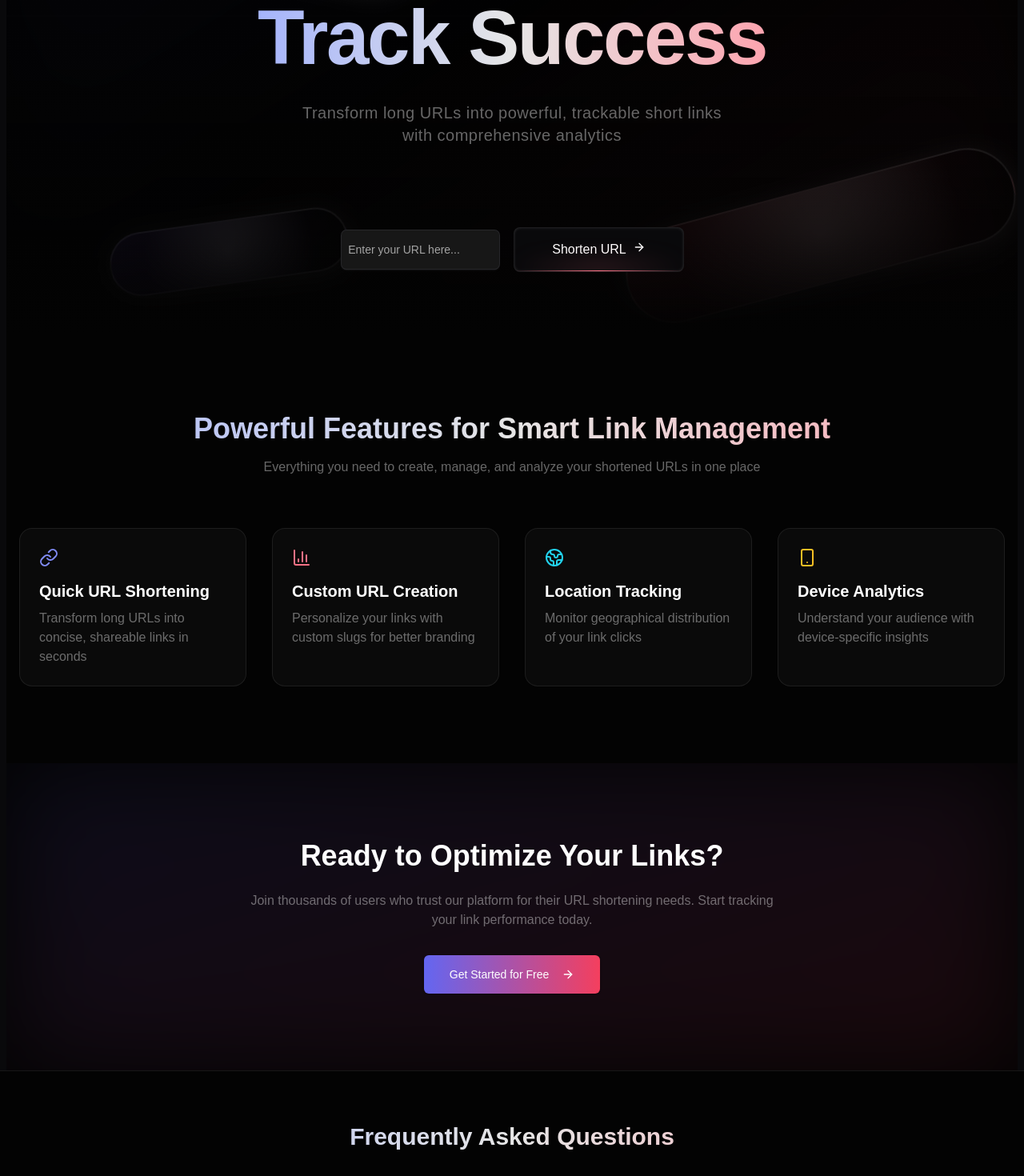
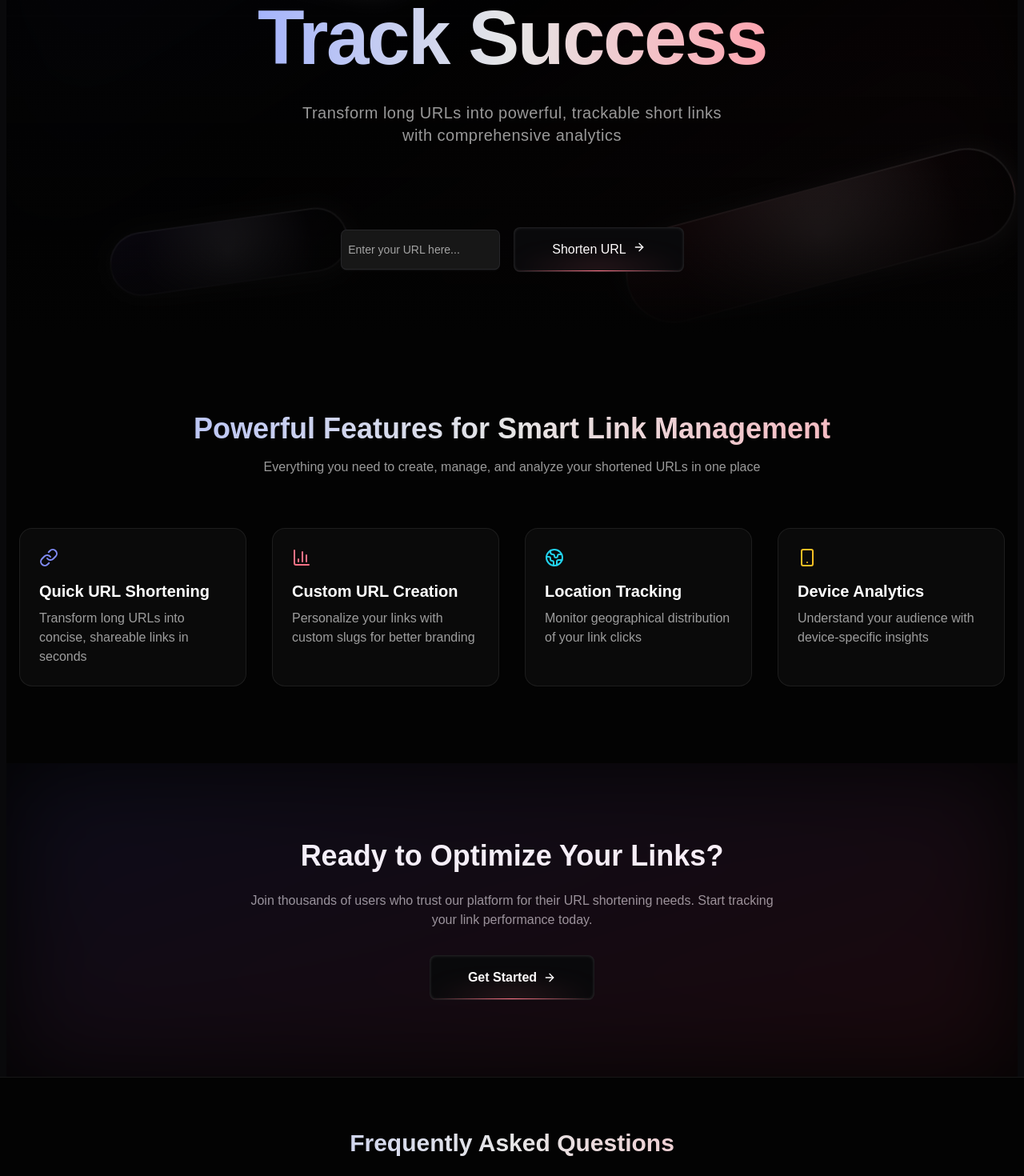
Before and after one commit to MohammedHamza0631/clippr, a Next.js app: page / in a window 1280 px wide. Shown: the part 460-1930 px from the top of the page at 80% size. Built offline with nearby package versions, Linux system fonts and the light colour scheme; no server answers; the database is empty.

Commit message:
UI Fixes

```diff
--- a/app/page.jsx
+++ b/app/page.jsx
@@ -91,7 +91,7 @@ export default function Home () {
             <h2 className='text-3xl md:text-4xl font-bold bg-clip-text text-transparent bg-gradient-to-r from-indigo-300 via-white/90 to-rose-300 mb-4'>
               Powerful Features for Smart Link Management
             </h2>
-            <p className='text-white/40 max-w-2xl mx-auto'>
+            <p className='text-white/60 max-w-2xl mx-auto'>
               Everything you need to create, manage, and analyze your shortened
               URLs in one place
             </p>
@@ -110,7 +110,7 @@ export default function Home () {
                 <h3 className='text-xl font-semibold text-white mb-2'>
                   {feature.title}
                 </h3>
-                <p className='text-white/40'>{feature.description}</p>
+                <p className='text-white/60'>{feature.description}</p>
               </motion.div>
             ))}
           </div>
@@ -120,21 +120,21 @@ export default function Home () {
       {/* CTA Section */}
       <section className='py-24 px-4 relative overflow-hidden'>
         <div className='absolute inset-0 bg-gradient-to-br from-indigo-500/10 to-rose-500/10 blur-3xl' />
-        <div className='max-w-4xl mx-auto text-center relative'>
+        <div className='max-w-4xl mx-auto text-center flex flex-col items-center'>
           <h2 className='text-3xl md:text-4xl font-bold text-white mb-6'>
             Ready to Optimize Your Links?
           </h2>
-          <p className='text-white/40 mb-8 max-w-2xl mx-auto'>
+          <p className='text-white/60 mb-8 max-w-2xl mx-auto'>
             Join thousands of users who trust our platform for their URL
             shortening needs. Start tracking your link performance today.
           </p>
-          <Button
+          <GradientButton
             onClick={() => router.push('/auth')}
-            className='h-12 px-8 bg-gradient-to-r from-indigo-500 to-rose-500 hover:from-indigo-600 hover:to-rose-600 text-white'
+            className='font-bold text-md'
           >
-            Get Started for Free
-            <ArrowRight className='ml-2 h-4 w-4' />
-          </Button>
+            Get Started
+            <ArrowRight className='ml-2 mt-1 h-4 w-4' />
+          </GradientButton>
         </div>
       </section>
     </main>
--- a/components/Footer.jsx
+++ b/components/Footer.jsx
@@ -8,6 +8,7 @@ import {
   AccordionTrigger
 } from '@/components/ui/accordion'
 import { Heart } from 'lucide-react'
+import Link from 'next/link'
 
 export default function Footer() {
   const faqs = [
@@ -64,7 +65,7 @@ export default function Footer() {
           <p className='text-white/40 flex items-center justify-center gap-2'>
             Made with <Heart className='h-4 w-4 text-rose-400 animate-pulse' /> by{' '}
             <span className='bg-clip-text text-transparent bg-gradient-to-r from-indigo-300 to-rose-300 font-medium'>
-              Hamza
+              <Link href='https://github.com/MohammedHamza0631' target='_blank'>Hamza</Link>
             </span>
           </p>
         </motion.div>
--- a/components/ui/shape-landing-hero.jsx
+++ b/components/ui/shape-landing-hero.jsx
@@ -175,7 +175,7 @@ export function HeroGeometric({
             initial="hidden"
             animate="visible"
           >
-            <p className="text-base sm:text-lg md:text-xl text-white/40 mb-8 leading-relaxed font-light tracking-wide max-w-xl mx-auto px-4">
+            <p className="text-base sm:text-lg md:text-xl text-white/60 mb-8 leading-relaxed font-light tracking-wide max-w-xl mx-auto px-4">
               Transform long URLs into powerful, trackable short links with comprehensive analytics
             </p>
           </motion.div>
```
